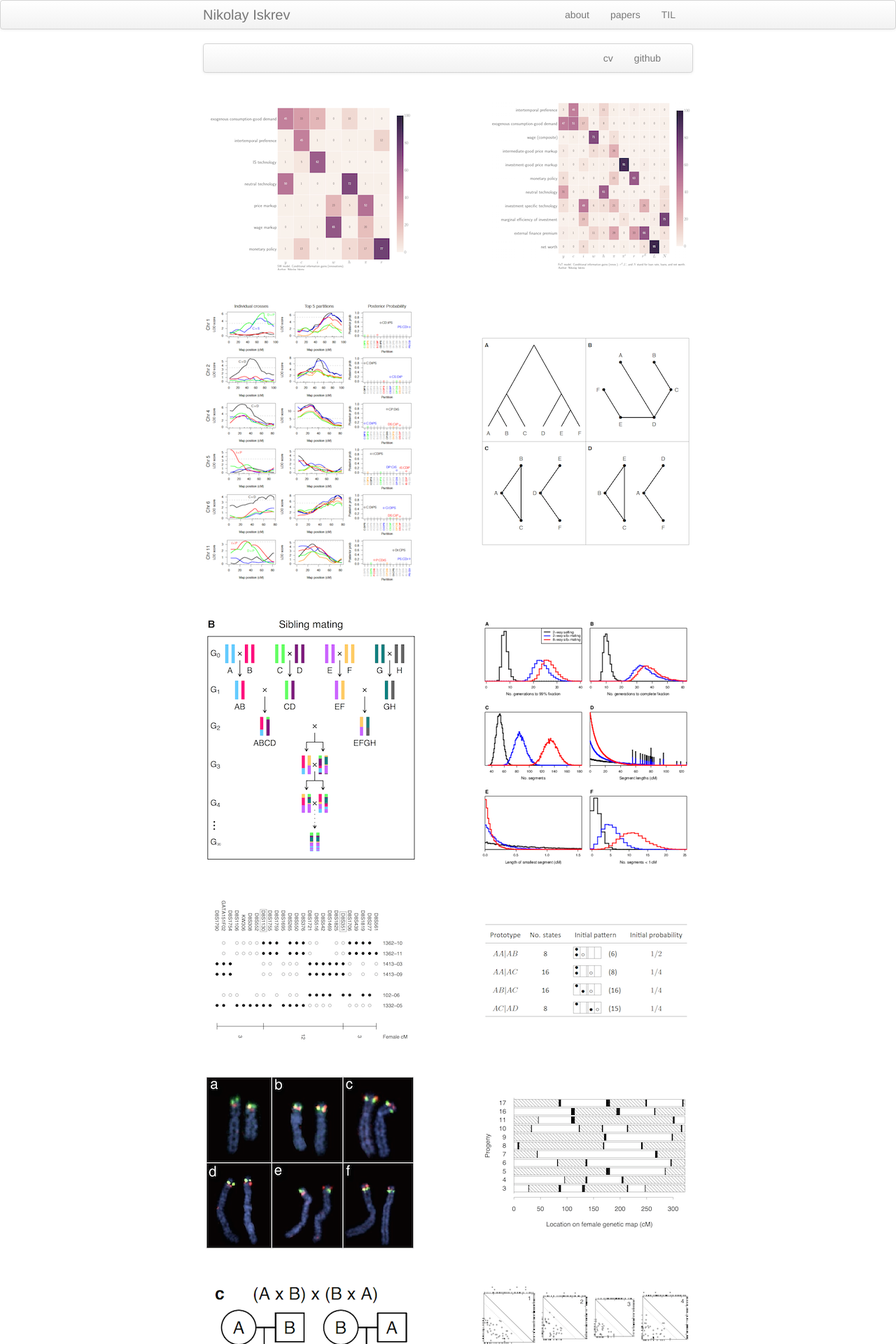
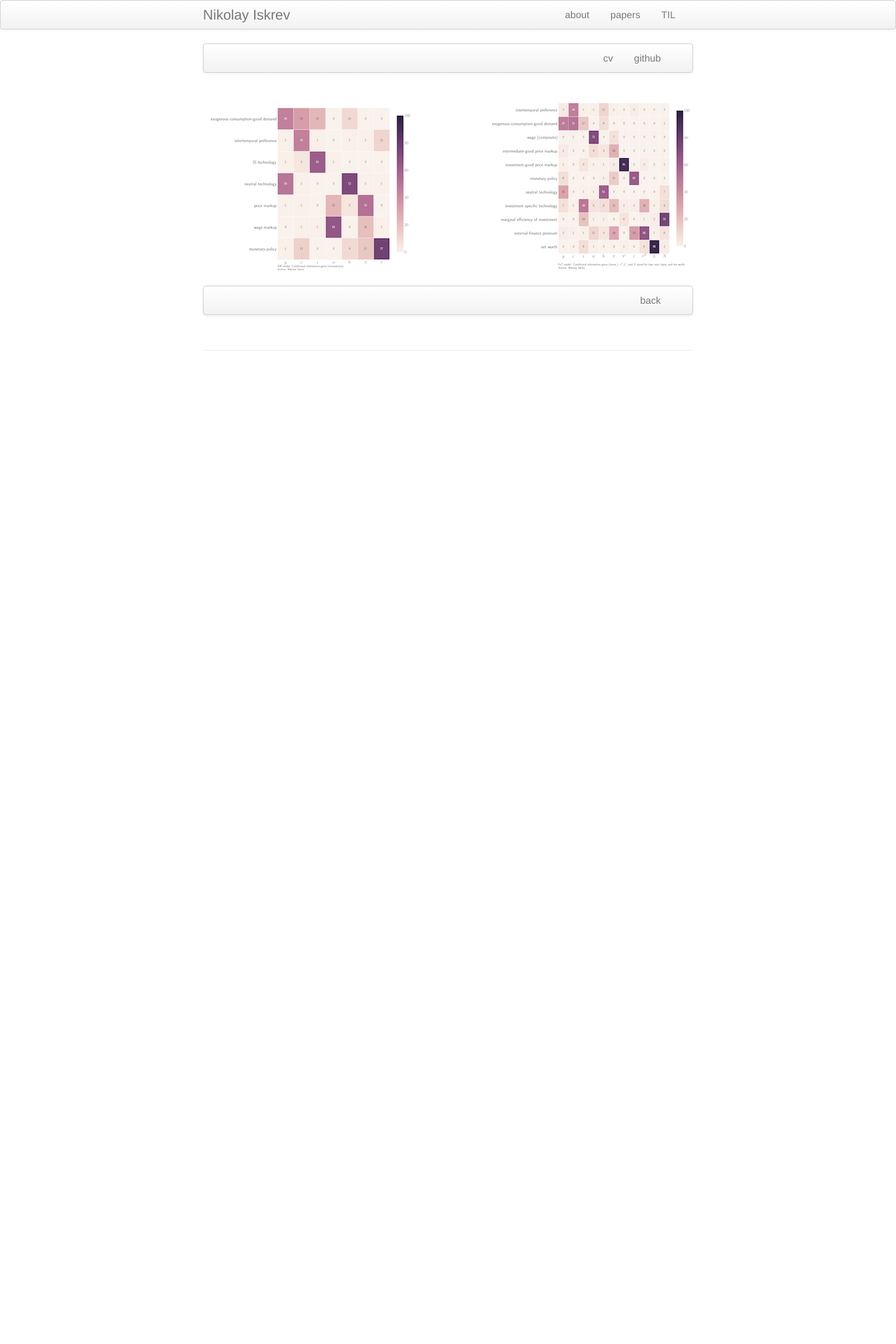
Before and after one commit to niskrev/niskrev.github.io, a Jekyll site: the page built from morefigs.md, in a window 1280 px wide. Shown: the top 1920 px of the page at 70% size. Built offline with Jekyll 4.4.1, drawn with Linux system fonts in a browser that asks for light colours; after the commit the page ends 900 px from its top, so only the background shows below that.

```diff
--- a/morefigs.md
+++ b/morefigs.md
@@ -25,75 +25,6 @@
     </a>
   </td>
 </tr>
-<tr>
-  <td class="left">
-    <a href="pages/publpics/phyloqtl_fig6.html">
-        <img src="assets/publpics/phyloqtl_fig6.png" alt="Broman et al. (2012) Fig 6" title="Broman et al. (2012) Fig 6"/>
-    </a>
-  </td>
-  <td class="right">
-    <a href="pages/publpics/phyloqtl_fig2.html">
-        <img src="assets/publpics/phyloqtl_fig2.png" alt="Broman et al. (2012) Fig 2" title="Broman et al. (2012) Fig 2"/>
-    </a>
-  </td>
-</tr>
-<tr>
-  <td class="left">
-    <a href="pages/publpics/rigenome_fig2.html">
-        <img src="assets/publpics/rigenome_fig2.png" alt="Broman (2005) Fig 2" title="Broman (2005) Fig 2"/>
-    </a>
-  </td>
-  <td class="right">
-    <a href="pages/publpics/rigenome_fig6.html">
-        <img src="assets/publpics/rigenome_fig6.png" alt="Broman (2005) Fig 6" title="Broman (2005) Fig 6"/>
-    </a>
-  </td>
-</tr>
-<tr>
-  <td class="left">
-    <a href="pages/publpics/inversion_fig1.html">
-        <img src="assets/publpics/inversion_fig1.png" alt="Broman et al. (2003) Fig 1" title="Broman et al. (2003) Fig 1"/>
-    </a>
-  </td>
-  <td class="right">
-    <a href="pages/publpics/preCCprob_tabS13.html">
-        <img src="assets/publpics/preCCprob_tabS13.png" alt="Broman (2012) Table S13" title="Broman (2012) Table S13"/>
-    </a>
-  </td>
-</tr>
-<tr>
-  <td class="left">
-    <a href="pages/publpics/inversion_fig2.html">
-        <img src="assets/publpics/inversion_fig2.png" alt="Broman et al. (2003) Fig 2" title="Broman et al. (2003) Fig 2"/>
-    </a>
-  </td>
-  <td class="right">
-    <a href="pages/publpics/interfer_fig1.html">
-        <img src="assets/publpics/interfer_fig1.png" alt="Broman and Weber (2000) Fig 1" title="Broman and Weber (2000) Fig 1"/>
-    </a>
-  </td>
-</tr>
-<tr>
-  <td class="left">
-    <a href="pages/publpics/xchr_fig2.html">
-        <img src="assets/publpics/xchr_fig2c.png" alt="Broman et al. (2006) Fig 2c" title="Broman et al. (2006) Fig 2c"/>
-    </a>
-  </td>
-  <td class="right">
-    <a href="pages/publpics/mousebc_fig3.html">
-        <img src="assets/publpics/mousebc_fig3.png" alt="Broman et al. (2002) Fig 3" title="Broman et al. (2002) Fig 3"/>
-    </a>
-  </td>
-</tr>
-<tr>
-  <td class="left">
-    <a href="pages/publpics/geneticmaps_fig3.html">
-        <img src="assets/publpics/geneticmaps_fig3a.png" alt="Broman et al. (1998) Fig 3a" title="Broman et al. (1998) Fig 3a"/>
-    </a>
-  </td>
-  <td class="right">
-  </td>
-</tr>
 </table>
 
 <div class="navbar">
```
Also changed, not shown: pages/publpics/FoT-model-fig1.md (+1 -2 lines), pages/publpics/SW_fig1.md (+1 -2 lines).
